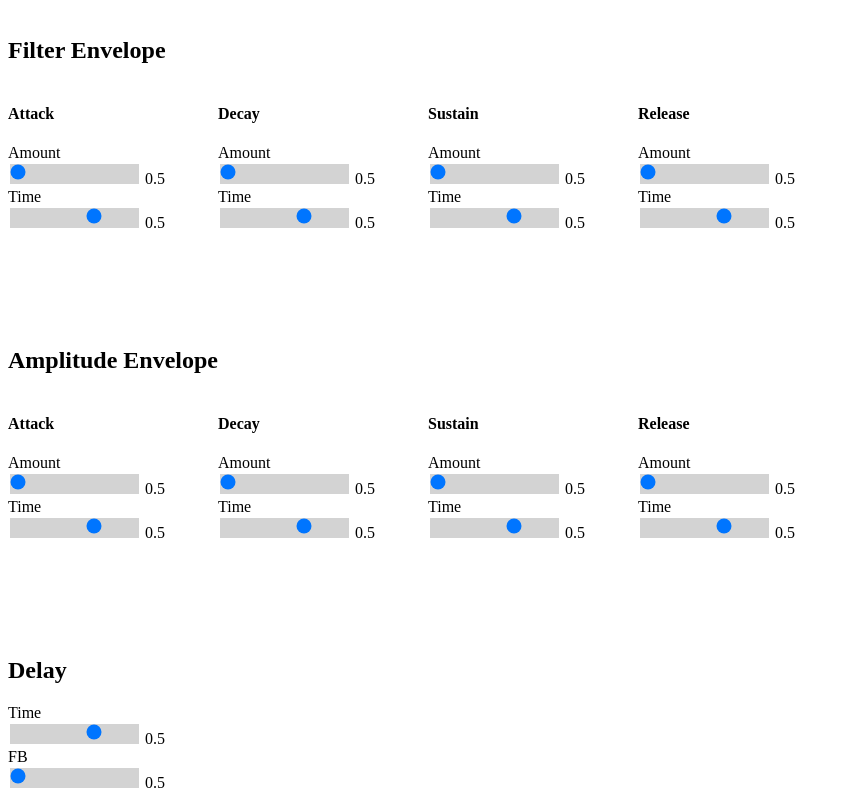
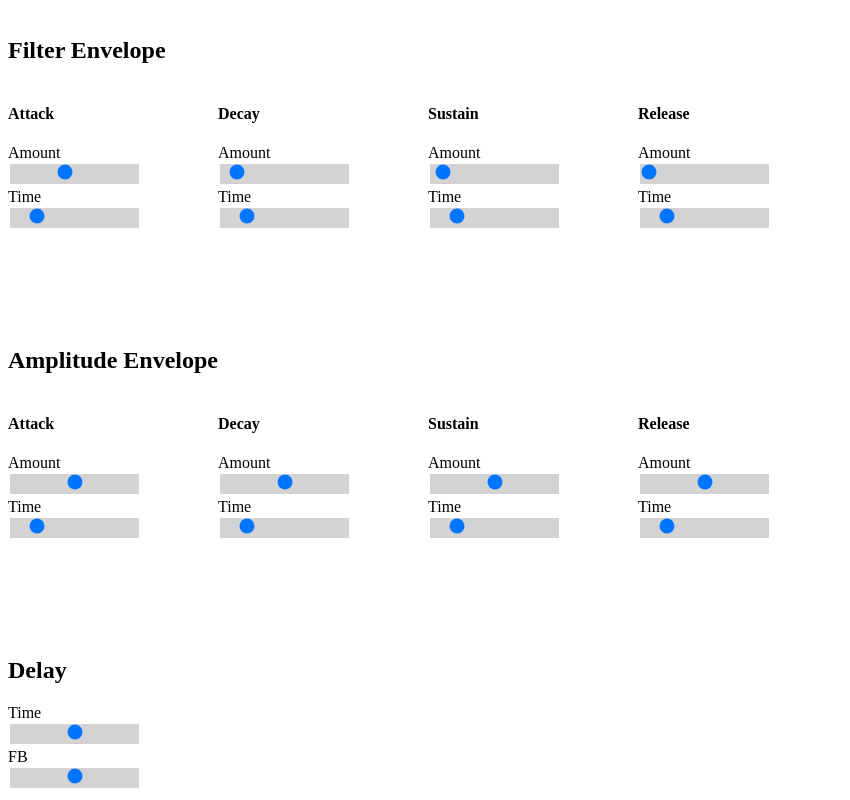
Before and after one commit to swlabrtyr/vue-sequencer, a Vue app: page / in a window 1280 px wide. Shown: the part 836-1636 px from the top of the page, without its empty margins (0-850 px from the left). Built offline with nearby package versions, Linux system fonts and the light colour scheme.

Commit message:
Refactored slider, ADSR components

```diff
--- a/src/components/AmpADSR.vue
+++ b/src/components/AmpADSR.vue
@@ -5,30 +5,30 @@
       <div>
         <h4> Attack </h4>
         Amount
-    <Slider v-on:slider-updated="sendValueToEngine" category="amnt" id="ampAtk"></Slider>
+        <Slider :initVal="0.5" :minimum="0.001" :maximum="1.0" :increment="0.01" id="ampAtk" v-on:slider-updated="updateAmpAmnt"></Slider>
         Time
-    <Slider v-on:slider-updated="sendValueToEngine" category="time" id="ampAtk"></Slider>
+        <Slider :initVal="0.5" :minimum="0.001" :maximum="3.0" :increment="0.01" id="ampAtk" v-on:slider-updated="updateAmpTime"></Slider>
       </div>
       <div>
         <h4> Decay </h4>
         Amount
-    <Slider v-on:slider-updated="sendValueToEngine" category="amnt" id="ampDec"></Slider>
+        <Slider :initVal="0.5" :minimum="0.001" :maximum="1.0" :increment="0.01" id="ampDec" v-on:slider-updated="updateAmpAmnt"></Slider>
         Time
-    <Slider v-on:slider-updated="sendValueToEngine" category="time" id="ampDec"></Slider>
+        <Slider :initVal="0.5" :minimum="0.001" :maximum="3.0" :increment="0.01" id="ampDec" v-on:slider-updated="updateAmpTime"></Slider>
       </div>
       <div>
         <h4> Sustain </h4>
         Amount
-    <Slider v-on:slider-updated="sendValueToEngine" category="amnt" id="ampSus"></Slider>
+        <Slider :initVal="0.5" :minimum="0.001" :maximum="1.0" :increment="0.01" id="ampSus" v-on:slider-updated="updateAmpAmnt"></Slider>
         Time
-    <Slider v-on:slider-updated="sendValueToEngine" category="time" id="ampSus"></Slider>
+        <Slider :initVal="0.5" :minimum="0.001" :maximum="3.0" :increment="0.01" id="ampSus" v-on:slider-updated="updateAmpTime"></Slider>
       </div>
       <div>
         <h4> Release </h4>
         Amount
-    <Slider v-on:slider-updated="sendValueToEngine" category="amnt" id="ampRel"></Slider>
+        <Slider :initVal="0.5" :minimum="0.001" :maximum="1.0" :increment="0.01" id="ampRel" v-on:slider-updated="updateAmpAmnt"></Slider>
         Time
-    <Slider v-on:slider-updated="sendValueToEngine" category="time" id="ampRel"></Slider>
+        <Slider :initVal="0.5" :minimum="0.001" :maximum="3.0" :increment="0.01" id="ampRel" v-on:slider-updated="updateAmpTime"></Slider>
       </div>
     </div>
   </div>
@@ -41,15 +41,13 @@ export default {
   components: {
     Slider
   },
-  data() {
-    return {
-      sliderID: "",
-      sliderVal: 0.0
-    };
+
+  methods: {
+    updateAmpAmnt: function(sliderData) {
+      this.$store.commit("setAmpToAmnt", sliderData);
     },
-  methods: {
-    sendValueToEngine: function(sliderData) {
-      this.$store.commit("updateAmpADSR", sliderData);
+    updateAmpTime: function(sliderData) {
+      this.$store.commit("setAmpAtTime", sliderData)
     }
   }
 };
@@ -59,7 +57,6 @@ export default {
 .ADSR {
   display: grid;
   grid-template-columns: 200px 200px 200px 200px;
-  /* grid-template-columns: 1fr 1fr 1fr 1fr; */
   grid-gap: 10px;
 }
 </style>
--- a/src/components/FilterADSR.vue
+++ b/src/components/FilterADSR.vue
@@ -5,30 +5,30 @@
       <div>
         <h4> Attack </h4>
         Amount
-        <Slider v-on:slider-updated="sendValueToEngine" category="freq" id="filterAtk"></Slider>
+        <Slider :initVal="5000" :minimum="0.001" :maximum="12000" :increment="1.0" id="filterAtk" v-on:slider-updated="updateFreqAmnt"></Slider>
         Time
-        <Slider v-on:slider-updated="sendValueToEngine" category="time" id="filterAtk"></Slider>
+        <Slider :initVal="0.5" :minimum="0.001" :maximum="3.0" :increment="0.01" id="filterAtk" v-on:slider-updated="updateFreqTime"></Slider>
       </div>
       <div>
         <h4> Decay </h4>
         Amount
-        <Slider v-on:slider-updated="sendValueToEngine" category="freq" id="filterDec"></Slider>
+        <Slider :initVal="1000" :minimum="0.001" :maximum="12000" :increment="1.0" id="filterDec" v-on:slider-updated="updateFreqAmnt"></Slider>
         Time
-        <Slider v-on:slider-updated="sendValueToEngine" category="time" id="filterDec"></Slider>
+        <Slider :initVal="0.5" :minimum="0.001" :maximum="3.0" :increment="0.01" id="filterDec" v-on:slider-updated="updateFreqTime"></Slider>
       </div>
       <div>
         <h4> Sustain </h4>
         Amount
-        <Slider v-on:slider-updated="sendValueToEngine" category="freq" id="filterSus"></Slider>
+        <Slider :initVal="500" :minimum="0.001" :maximum="12000" :increment="1.0" id="filterSus" v-on:slider-updated="updateFreqAmnt"></Slider>
         Time
-        <Slider v-on:slider-updated="sendValueToEngine" category="time" id="filterSus"></Slider>
+        <Slider :initVal="0.5" :minimum="0.001" :maximum="3.0" :increment="0.01" id="filterSus" v-on:slider-updated="updateFreqTime"></Slider>
       </div>
       <div>
         <h4> Release </h4>
         Amount
-        <Slider v-on:slider-updated="sendValueToEngine" category="freq" id="filterRel"></Slider>
+        <Slider :initVal="100" :minimum="0.001" :maximum="12000" :increment="1.0" id="filterRel" v-on:slider-updated="updateFreqAmnt"></Slider>
         Time
-        <Slider v-on:slider-updated="sendValueToEngine" category="time" id="filterRel"></Slider>
+        <Slider :initVal="0.5" :minimum="0.001" :maximum="3.0" :increment="0.01" id="filteRel" v-on:slider-updated="updateFreqTime"></Slider>
       </div>
     </div>
   </div>
@@ -41,16 +41,12 @@ export default {
     Slider
   },
 
-  data() {
-    return {
-      sliderID: "",
-      sliderVal: 0.0
-    };
-  },
-
   methods: {
-    sendValueToEngine: function(sliderData) {
-      this.$store.commit("updateFreqADSR", sliderData);
+    updateFreqAmnt: function(sliderData) {
+      this.$store.commit("setFreqToVal", sliderData);
+    },
+    updateFreqTime: function(sliderData) {
+      this.$store.commit("setFreqAtTime", sliderData)
     }
   }
 };
@@ -60,6 +56,6 @@ export default {
 .ADSR {
     display: grid;
     grid-template-columns: 200px 200px 200px 200px;
-  grid-gap: 10px;
-  }
+    grid-gap: 10px;
+}
 </style>
--- a/src/components/Slider.vue
+++ b/src/components/Slider.vue
@@ -2,45 +2,40 @@
   <div class="slider">
     <input value="this.val"
            type="range"
-           min="0.01"
-           v-bind:max="setCategory"
-           step="0.01" @change="emitValue"/> {{ val }}  <!-- filter step should be in ints -->
+           :min="minimum"
+           :max="maximum"
+           :step="increment"
+           :value="initVal"
+           :id="id"
+           @change="emitValue"/>
   </div>
 </template>
 
 <script>
 export default {
-  props: { properties: Object }, // pass min, val, max, step as props
-
   data() {
     return {
-      val: 0.5,
-      max: 1.0
+      val: "",
+      type: this.id
     };
   },
 
-  props: {
-    category: String,
-    id: String
-  },
-
-  computed: {
-    setCategory: function() {
-      if (this.category === "amnt") return (this.max = 1.0);
-      else if (this.category === "time") return (this.max = 3.0);
-      else if (this.category === "freq") return (this.max = 12000);
-    }
-  },
+   props: {
+     id: String,
+     initVal: Number,
+     minimum: Number,
+     maximum: Number,
+     increment: Number
+   },
 
   methods: {
     emitValue(e) {
       let vm = this;
       vm.val = parseFloat(e.target.value); // update val in this vue instance to show it in the UI ie -> {{}}
-      if (vm.val === 0.0) vm.val = 0.01;
+
       let sliderData = {
-        val: this.val, // ADSR val, sent to ADSR then to engine (amnt/time);
-        id: vm.id, // id prop, sent to ADSR then to engine to identify which ADSR val to update
-        type: vm.category
+        val: vm.val, // ADSR val, sent to ADSR then to engine (amnt/time);
+        id: vm.type, // id prop, sent to ADSR then to engine to identify which ADSR val to update
       };
       this.$emit("slider-updated", sliderData);
     }
--- a/src/store/store.js
+++ b/src/store/store.js
@@ -102,28 +102,100 @@ export const store = new Vuex.Store({
       state.notes.map(function (note) {
         if (note.id === noteData.id) {
           return (note.isArmed = !note.isArmed);
+        } else {
+          console.log("no notes armed");
+          return null;
         }
       });
     },
     updateDelay(state, sliderData) {
       console.log("delay data: ", sliderData);
       if (sliderData.type === "time") {
-        state.delayTime = sliderData.val;
-      } else state.delayFB = sliderData.val;
+        return state.delayTime = sliderData.val;
+      } else return state.delayFB = sliderData.val;
     },
     setPitch(state, noteData) {
       state.notes.map(note => {
         if (note.id === noteData.id) {
           return (note.pitch = noteData.pitch);
+        } else {
+          console.log("no notes scheduled");
+          return null;
         }
       });
     },
     filterCutoff() { },
-    updateAmpADSR(state, sliderData) {
-      updateSlider(state, sliderData);
+
+    setFreqToVal(state, data) {
+      let id = data.id;
+      let amnt = data.val;
+
+      this.id = id;
+      this.amnt = amnt;
+
+      if (id === "filterAtk") {
+        return (state.adsr.freq.attack.amnt = amnt);
+      } else if (id === "filterDec") {
+        return (state.adsr.freq.decay.amnt = amnt);
+      } else if (id === "filterSus") {
+        return (state.adsr.freq.sustain.time = amnt);
+      } else if (id === "filterRel") {
+        return (state.adsr.freq.release.time = amnt);
+      } else return console.log("no data from: ", id);
     },
-    updateFreqADSR(state, sliderData) {
-      updateSlider(state, sliderData);
+
+    setFreqAtTime(state, data) {
+      let id = data.id;
+      let time = data.val;
+
+      this.id = id;
+      this.time = time;
+
+      if (id === "filterAtk") {
+        return (state.adsr.freq.attack.time = time);
+      } else if (id === "filterDec") {
+        return (state.adsr.freq.decay.time = time);
+      } else if (id === "filterSus") {
+        return (state.adsr.freq.sustain.time = time);
+      } else if (id === "filterRel") {
+        return (state.adsr.freq.release.time = time);
+      } return console.log("no data from: ", id);
+    },
+
+    setAmpToVal(state, data) {
+      let id = data.id;
+      let amnt = data.val;
+
+      this.id = id;
+      this.amnt = amnt;
+
+      if (id === "ampAtk") {
+        return (state.adsr.amp.attack.amnt = amnt);
+      } else if (id === "ampDec") {
+        return (state.adsr.amp.decay.amnt = amnt);
+      } else if (id === "ampSus") {
+        return (state.adsr.amp.sustain.amnt = amnt);
+      } else if (id === "ampRel") {
+        return (state.adsr.amp.release.time = amnt);
+      } else return console.log("no data from: ", id);
+    },
+
+    setAmpAtTime(state, data) {
+      let id = data.id;
+      let time = data.val;
+
+      this.id = id;
+      this.time = time;
+
+      if (id === "ampAtk") {
+        return (state.adsr.amp.attack.time = time);
+      } else if (id === "ampDec") {
+        return (state.adsr.amp.decay.time = time);
+      } else if (id === "ampSus") {
+        return (state.adsr.amp.sustain.time = time);
+      } else if (id === "ampRel") {
+        return (state.adsr.amp.release.time = time);
+      } else return console.log("no data from: ", id);
     }
   },
 
@@ -136,49 +208,3 @@ export const store = new Vuex.Store({
     }
   }
 });
-
-function updateSlider(state, sliderData) { // should be broken up into smaller functions ??
-  let type = sliderData.type;
-  let id = sliderData.id;
-
-  if (type === "amnt" || type === "freq") {
-    if (id === "ampAtk") {
-      return (state.adsr.amp.attack.amnt = sliderData.val);
-    } else if (id === "ampDec") {
-      return (state.adsr.amp.decay.amnt = sliderData.val);
-    } else if (id === "ampSus") {
-      return (state.adsr.amp.sustain.amnt = sliderData.val);
-    } else if (id === "ampRel") {
-      return (state.adsr.amp.release.time = sliderData.val);
-    }
-    if (id === "filterAtk") {
-      return (state.adsr.freq.attack.amnt = sliderData.val);
-    } else if (id === "filterDec") {
-      return (state.adsr.freq.decay.amnt = sliderData.val);
-    } else if (id === "filterSus") {
-      return (state.adsr.freq.sustain.time = sliderData.val);
-    } else if (id === "filterRel") {
-      return (state.adsr.freq.release.time = sliderData.val);
-    }
-  } else if (type === "time") {
-    if (id === "ampAtk") {
-      return (state.adsr.amp.attack.time = sliderData.val);
-    } else if (id === "ampDec") {
-      return (state.adsr.amp.decay.time = sliderData.val);
-    } else if (id === "ampSus") {
-      return (state.adsr.amp.sustain.time = sliderData.val);
-    } else if (id === "ampRel") {
-      return (state.adsr.amp.release.time = sliderData.val);
-    }
-    if (id === "filterAtk") {
-      return (state.adsr.freq.attack.time = sliderData.val);
-    } else if (id === "filterDec") {
-      return (state.adsr.freq.decay.time = sliderData.val);
-    } else if (id === "filterSus") {
-      return (state.adsr.freq.sustain.time = sliderData.val);
-    } else if (id === "filterRel") {
-      return (state.adsr.freq.release.time = sliderData.val);
-    }
-  }
-  console.log(state.adsr);
-}
```
Also changed, not shown: src/main.js (line endings or trailing spaces). Lines whose indentation alone changed are shown as unchanged.
